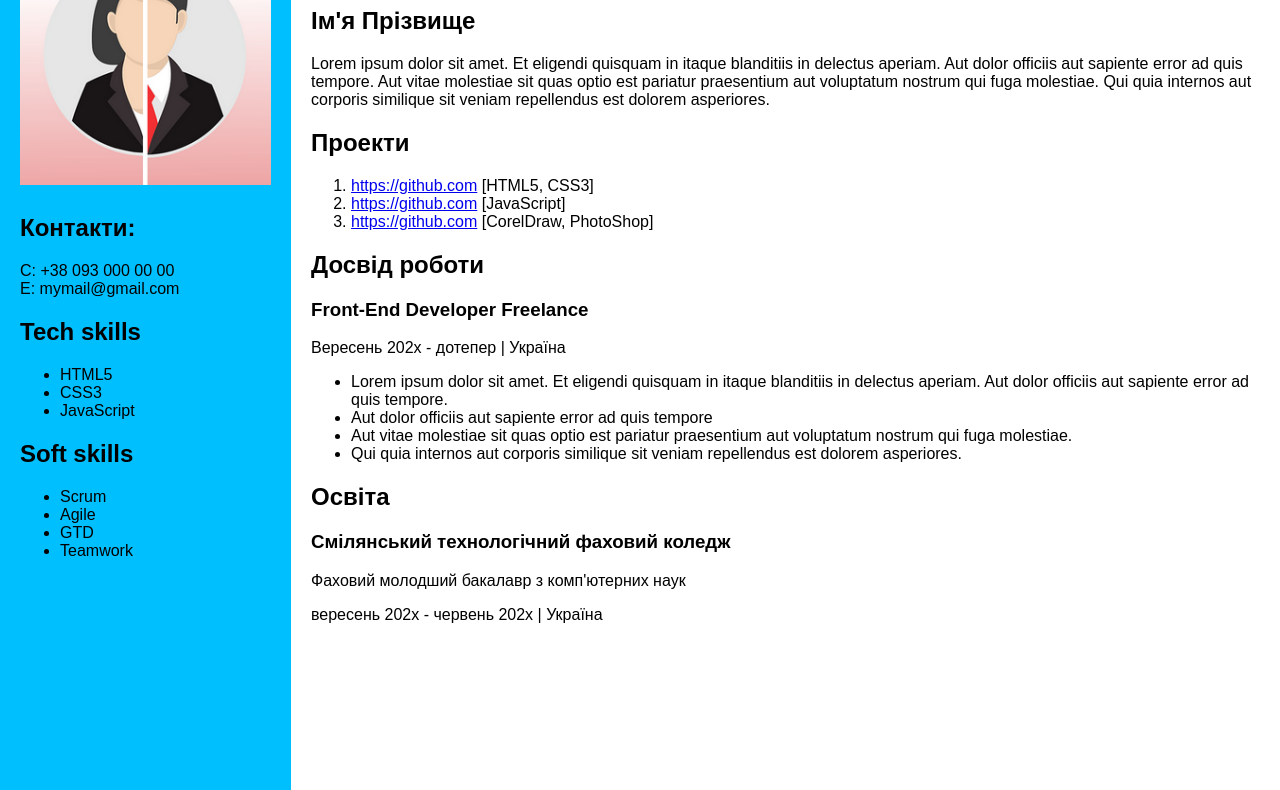
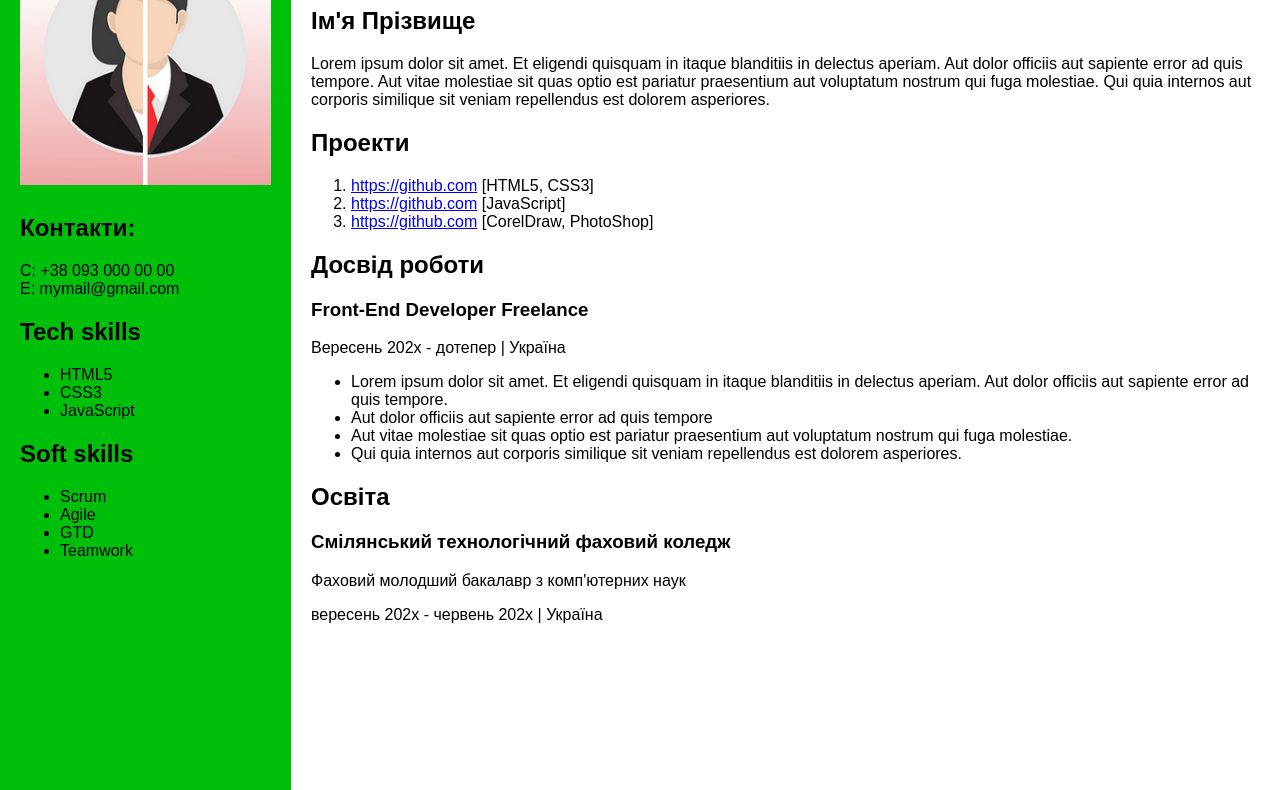
Before and after one commit to aniikloserscore/my-resume, a plain HTML site: page Приклад з ПР.html in a window 1280 px wide. Shown: the part 93-883 px from the top of the page. Drawn offline with Linux system fonts and the light colour scheme.

Commit message:
Update Приклад з ПР.html
Зміна фону

```diff
--- a/Приклад з ПР.html
+++ b/Приклад з ПР.html
@@ -13,7 +13,7 @@
         }
 
         .sidebar {
-            background-color: #00bfff;
+            background-color: #00bf0a;
             padding: 20px;
             width: 300px;
             height: 2000px;
```
